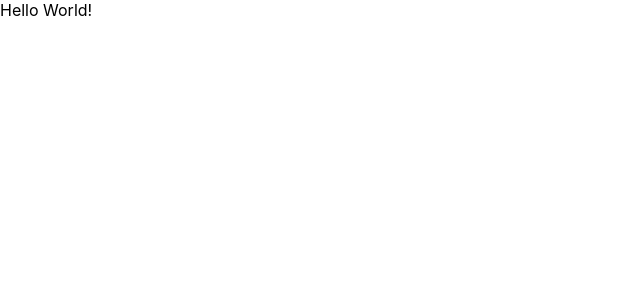
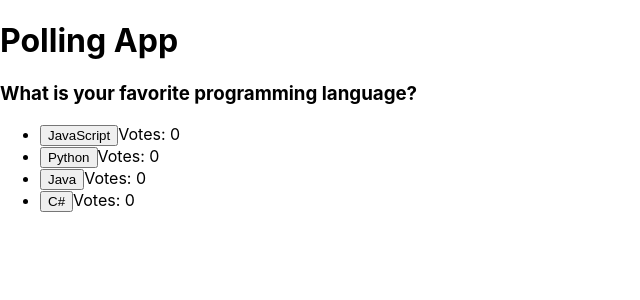
Before and after one commit to Shoaib-arch/react-exam, a React (Create React App) app: page / in a window 1280 px wide. Shown: the top 300 px of the page, without its empty margins (0-640 px from the left). Built offline with nearby package versions, Linux system fonts and the light colour scheme.

Commit message:
Add PollDisplay components

```diff
--- a/src/App.js
+++ b/src/App.js
@@ -1,12 +1,15 @@
 
 import './App.css';
+import PollDisplay from './PollDisplay';
 
 function App() {
   return (
     <div>
-    Hello World!
+      <h1>Polling App</h1>
+      <PollDisplay/>
     </div>
   );
 }
+// defaulting
 
 export default App;
--- a/src/PollDisplay.js
+++ b/src/PollDisplay.js
@@ -1,28 +1,52 @@
 import React from 'react'
+import { useState } from 'react';
 
 function PollDisplay() {
-const obj ={"question": "What is your favorite programming language?",
-  "choices": [
 
-    { "id": 1, "label": "JavaScript", "votes": 0 },
 
-    { "id": 2, "label": "Python", "votes": 0 },
-
-    { "id": 3, "label": "Java", "votes": 0 },
-
-    { "id": 4, "label": "C#", "votes": 0 }
-
-  ]
-}
-
-const {question}=obj;
 
   return (
     <div>
-    <div>Question1:{question}</div>
-
-    </div>
+    <div>{Question()}</div>
+   </div>
     )
 }
 
 export default PollDisplay;
+
+
+
+function Question() {
+  const [choices, setChoices] = useState([
+    { id: 1, label: 'JavaScript', votes: 0 },
+    { id: 2, label: 'Python', votes: 0 },
+    { id: 3, label: 'Java', votes: 0 },
+    { id: 4, label: 'C#', votes: 0 },
+  ]);
+
+  const handleVote = (choiceId) => {
+    const updatedChoices = choices.map((choice) => {
+      if (choice.id === choiceId) {
+        return { ...choice, votes: choice.votes + 1 };
+      }
+      return choice;
+    });
+    setChoices(updatedChoices);
+  };
+
+  return (
+    <div>
+      <h3>What is your favorite programming language?</h3>
+      <ul>
+        {choices.map((choice) => (
+          <li key={choice.id}>
+            <button onClick={() => handleVote(choice.id)}>
+              {choice.label}
+            </button>
+            <span>Votes: {choice.votes}</span>
+          </li>
+        ))}
+      </ul>
+    </div>
+  );
+}
```
